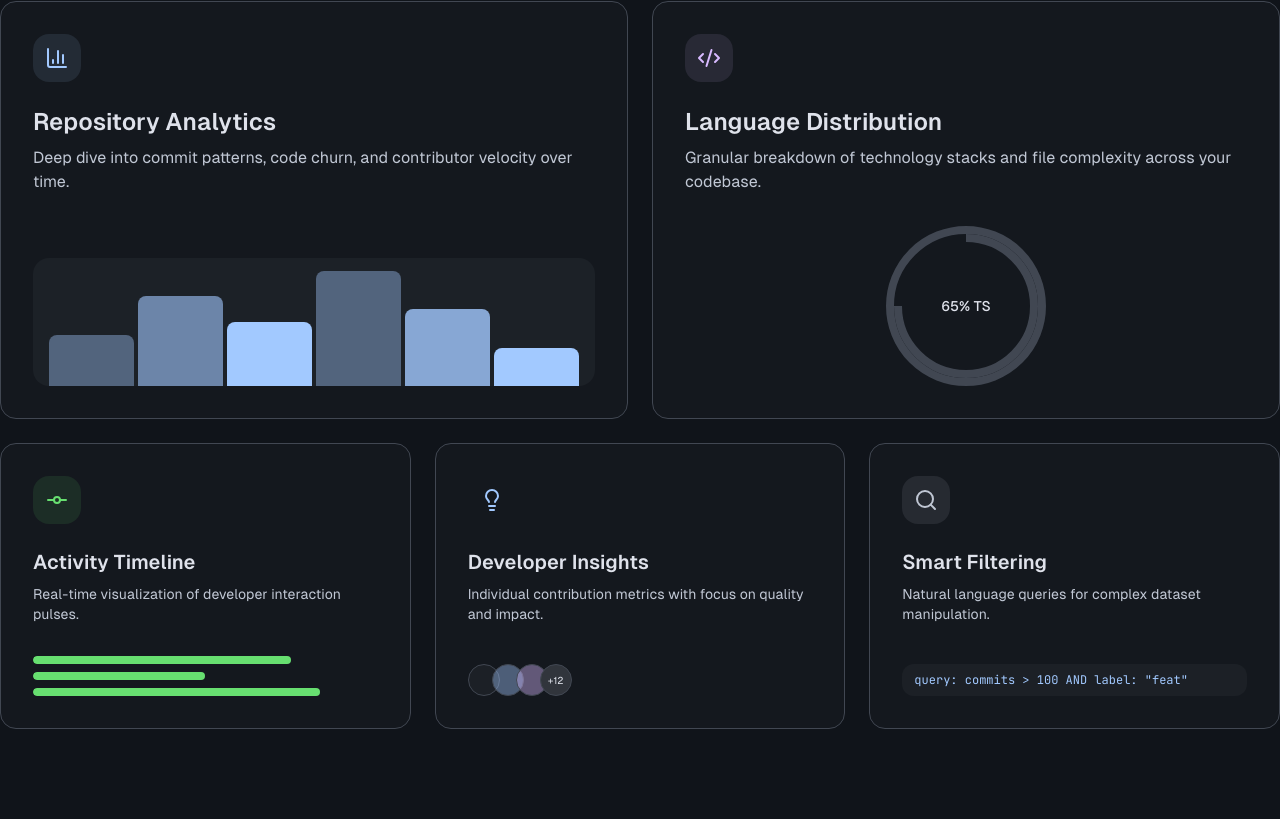
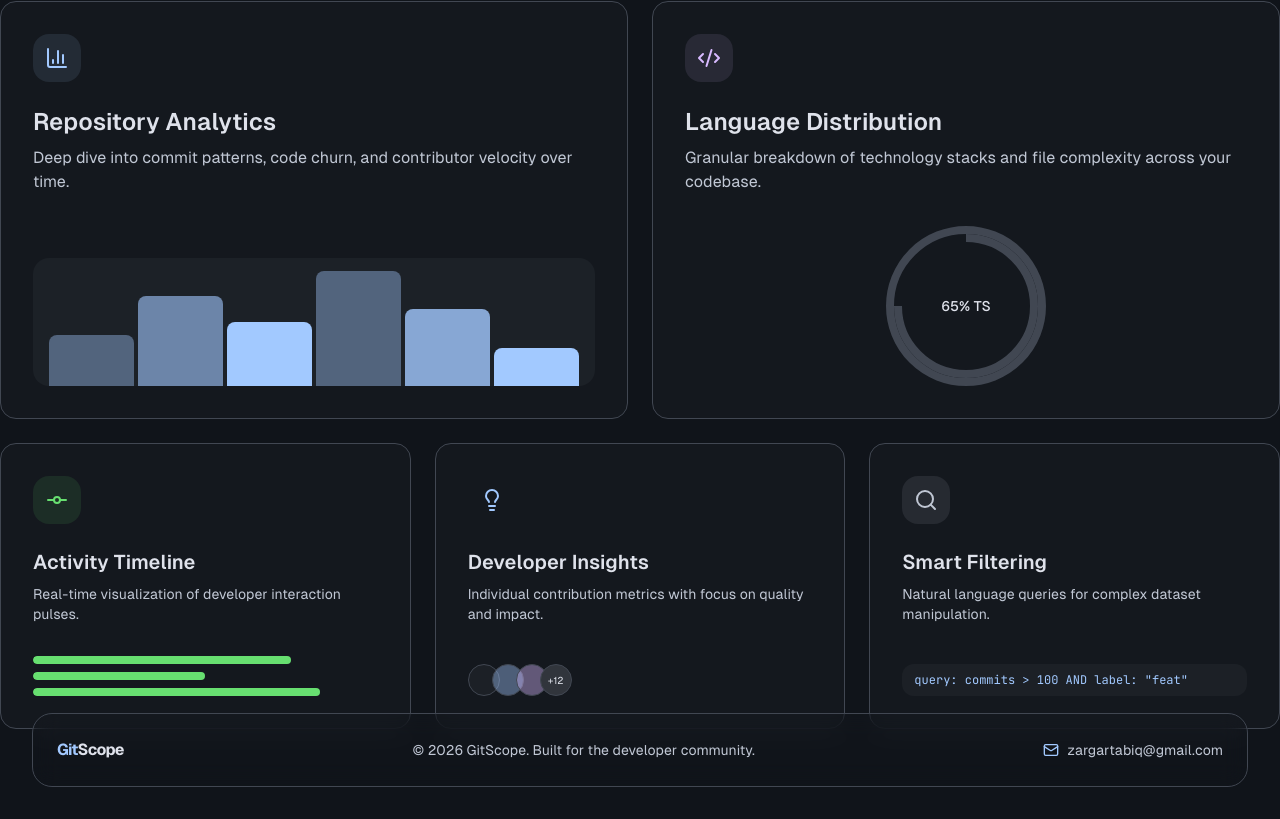
Before and after one commit to TabiqZargar/GitScope, a Next.js app: page / in a window 1280 px wide. Shown: the part 721-1540 px from the top of the page. Before the commit the page ends 1450 px from the top, so only its background shows below. Built offline with nearby package versions, Linux system fonts and the light colour scheme.

Commit message:
added email

```diff
--- a/src/app/layout.tsx
+++ b/src/app/layout.tsx
@@ -1,6 +1,7 @@
 import type { Metadata } from "next"
 import "./globals.css"
 import { NavBar } from "@/components/nav-bar"
+import { Footer } from "@/components/footer"
 import { SWRConfig } from "swr"
 
 export const metadata: Metadata = {
@@ -29,6 +30,7 @@ export default function RootLayout({
         <SWRConfig value={{ dedupingInterval: 5 * 60 * 1000, revalidateOnFocus: false, revalidateOnReconnect: false }}>
           <NavBar />
           {children}
+          <Footer />
         </SWRConfig>
       </body>
     </html>
--- /dev/null
+++ b/src/components/footer.tsx
@@ -0,0 +1,27 @@
+import Link from "next/link"
+import { Mail } from "lucide-react"
+
+const SUPPORT_EMAIL = "zargartabiq@gmail.com"
+
+export function Footer() {
+  return (
+    <footer className="mx-auto w-[95%] max-w-7xl px-gutter pb-8">
+      <div className="flex flex-col items-center justify-between gap-4 rounded-[20px] border border-outline-variant/30 bg-surface/50 px-6 py-6 backdrop-blur-md md:flex-row">
+        <Link href="/" className="flex items-center gap-2 transition-opacity hover:opacity-80">
+          <span className="font-bold tracking-tighter text-primary">
+            Git<span className="text-foreground">Scope</span>
+          </span>
+        </Link>
+        <p className="text-sm text-on-surface-variant">© 2026 GitScope. Built for the developer community.</p>
+        <a
+          href={`mailto:${SUPPORT_EMAIL}`}
+          className="group flex items-center gap-2 text-sm text-on-surface-variant transition-colors hover:text-primary"
+          aria-label="Contact GitScope support"
+        >
+          <Mail className="size-4 text-primary transition-transform group-hover:scale-110" />
+          {SUPPORT_EMAIL}
+        </a>
+      </div>
+    </footer>
+  )
+}
```
Also changed, not shown: 1 other file (tests, documents, lock files or other folders).
